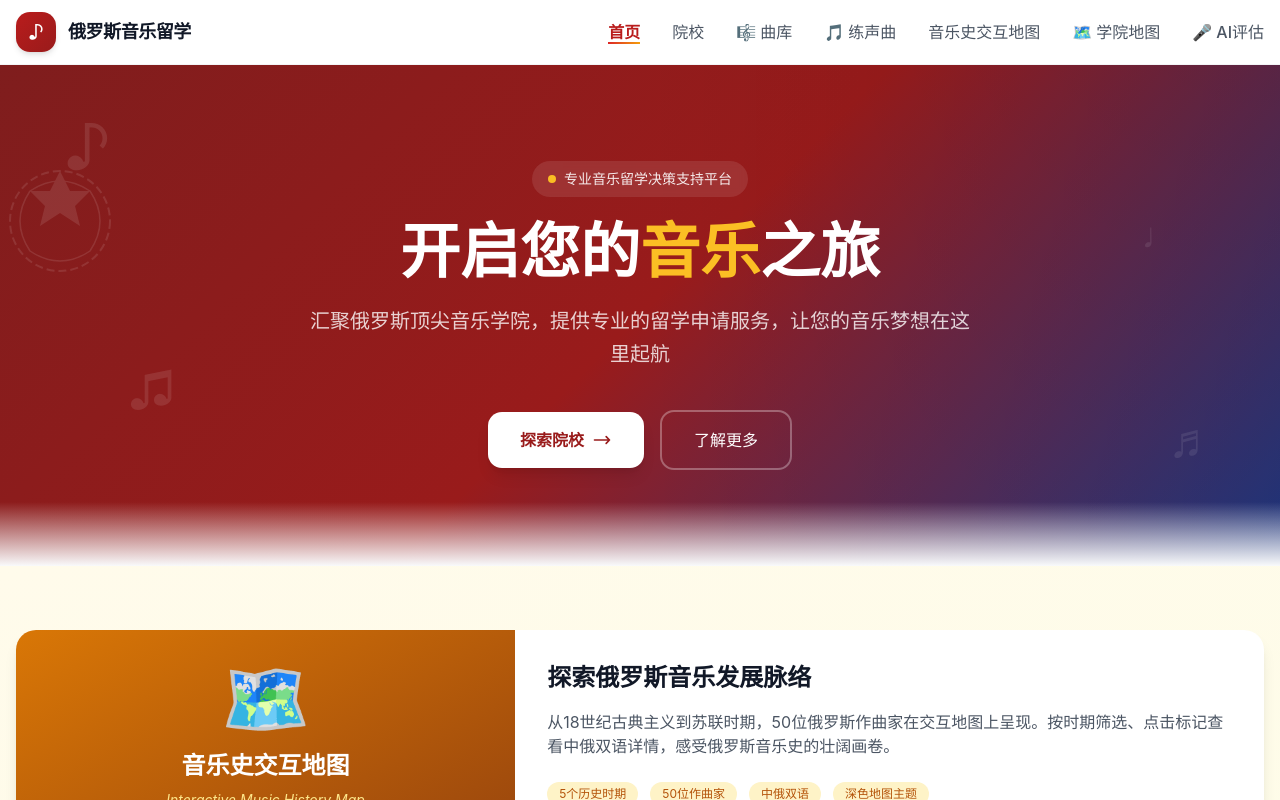
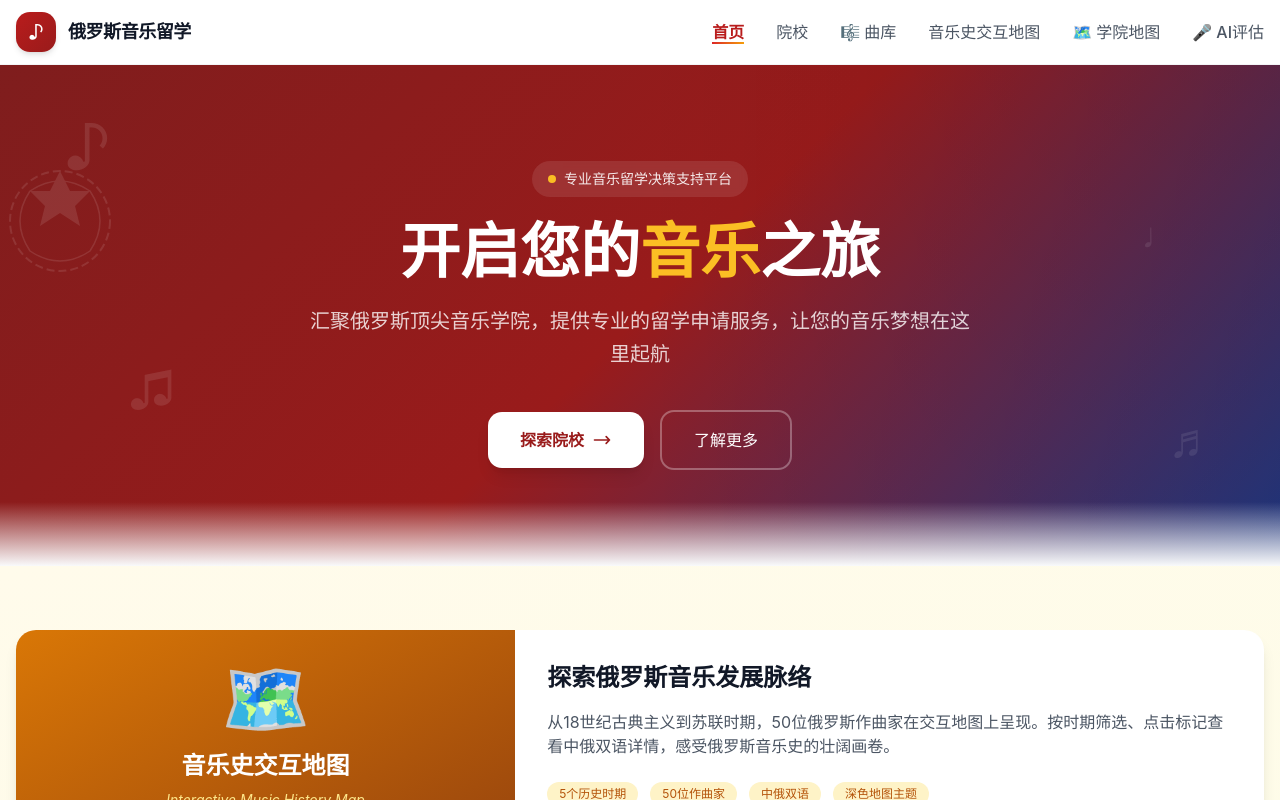
Before and after one commit to hanjinghong626-ctrl/russia-music-platform, a Next.js app: page / in a window 1280 px wide. Shown: the top 800 px of the page. Built offline with nearby package versions, Linux system fonts and the light colour scheme; no server answers.

Commit message:
fix: 移除导航栏练声曲入口，已整合在曲库内

```diff
--- a/app/page.js
+++ b/app/page.js
@@ -93,10 +93,7 @@ export default async function HomePage() {
                 <span>🎼</span>
                 曲库
               </Link>
-              <Link href="/sheet-music/vocal-exercises" className="text-gray-600 hover:text-emerald-700 transition-colors font-medium flex items-center gap-1">
-                <span>🎵</span>
-                练声曲
-              </Link>
+
               <Link href="/music-history" className="text-gray-600 hover:text-gray-900">音乐史交互地图</Link>
               <Link href="/schools-map" className="text-gray-600 hover:text-primary-700 transition-colors font-medium flex items-center gap-1">
                 <span>🗺️</span>
```
Also changed, not shown: 1 other file (tests, documents, lock files or other folders).
